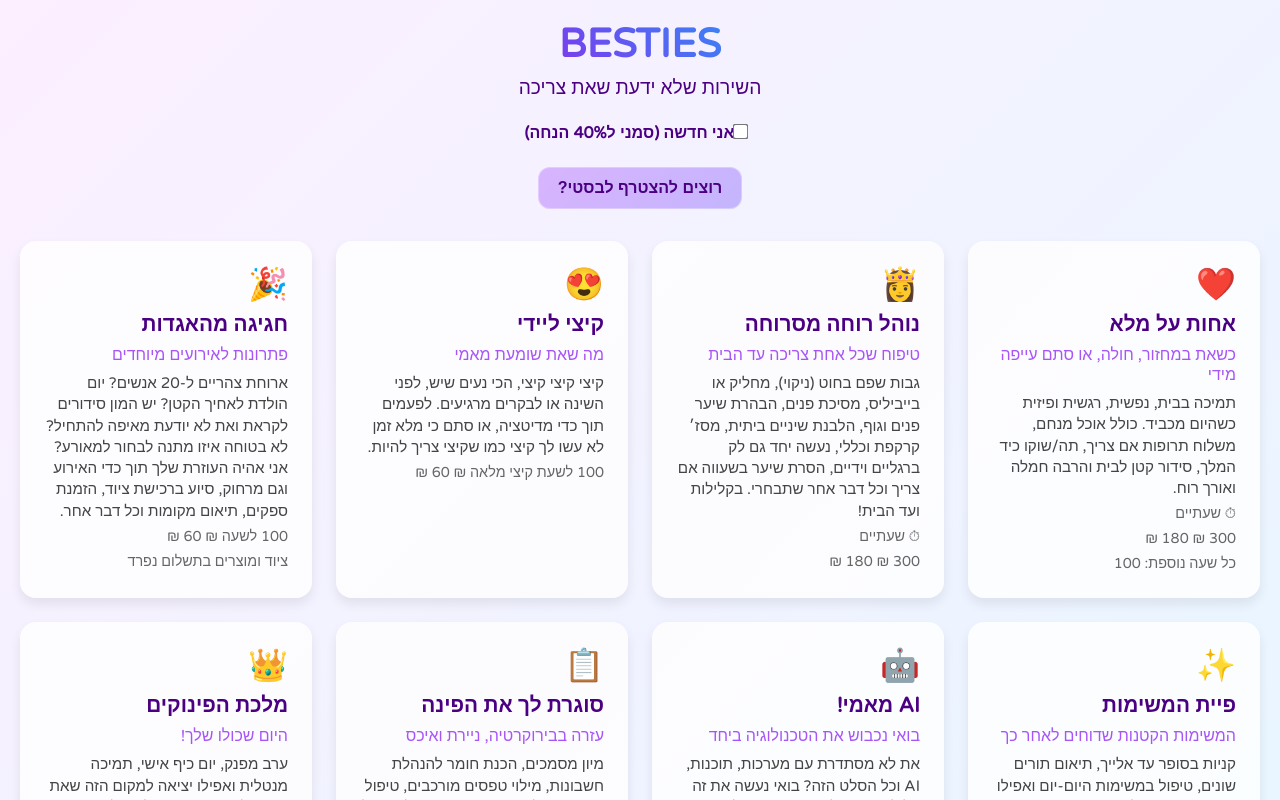
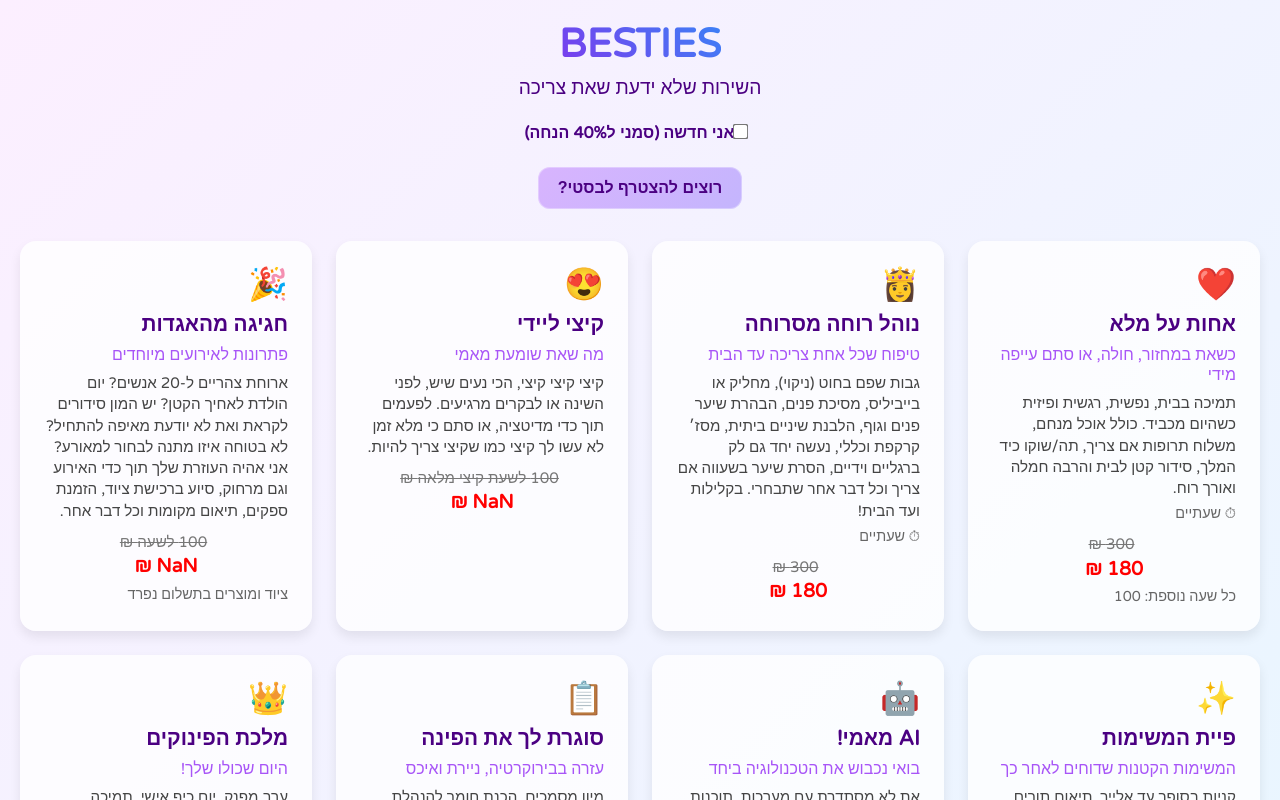
Before and after one commit to Bestie-hagar/bestie-app, a React (Create React App) app: page / in a window 1280 px wide. Built offline with nearby package versions, Linux system fonts and the light colour scheme.

Commit message:
Update ServiceCard.js

```diff
--- a/src/components/ServiceCard.js
+++ b/src/components/ServiceCard.js
@@ -1,13 +1,14 @@
 import React from "react";
+import Pricing from "./Pricing"; // Import the Pricing component
 
 const ServiceCard = ({ service, onSelect }) => {
   const handleClick = () => {
     if (typeof onSelect === "function") onSelect();
   };
 
-  // Convert the investment to a number for price calculation
-  const investmentValue = parseFloat(service.investment.replace(/[^0-9.-]+/g,"")) || 0;
-  const discountedPrice = Math.round(investmentValue * 0.6);
+  // מחשבים את המחיר אחרי ההנחה
+  const originalPrice = service.investment; // Use the original investment value
+  const discountedPrice = Math.round(originalPrice * 0.6); // Calculate discounted price
 
   return (
     <div className="service-card" onClick={handleClick}>
@@ -27,11 +28,8 @@
         {service.duration && (
           <p className="service-duration">⏱ {service.duration}</p>
         )}
-        {/* Displaying both the original price and the discounted price */}
-        <p className="service-investment">
-          <span className="original-price">{`${service.investment} ₪`}</span>{" "}
-          <span className="discounted-price">{`${discountedPrice} ₪`}</span>
-        </p>
+        {/* Use the Pricing component */}
+        <Pricing originalPrice={originalPrice} discountedPrice={discountedPrice} />
         {service.extraInfo && <p className="service-extra">{service.extraInfo}</p>}
       </div>
     </div>
```
